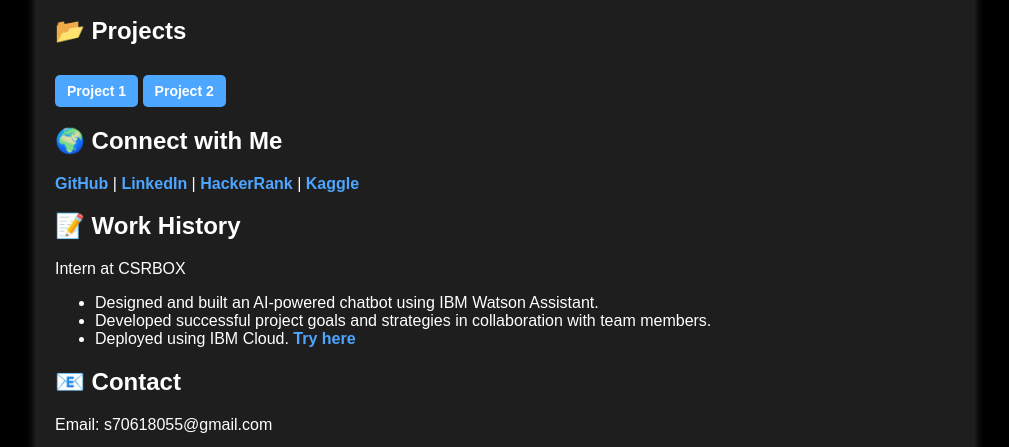
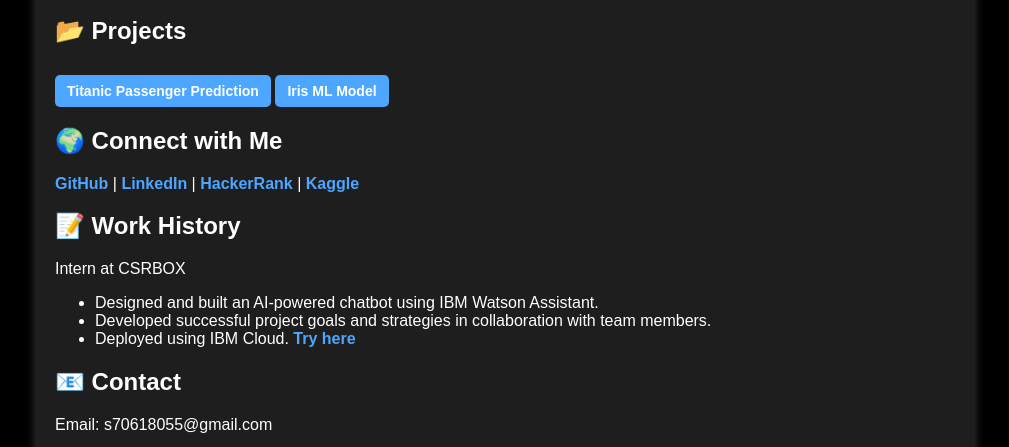
Before and after one commit to shaahz369/shaahz369.github.io, a plain HTML site: page index.html in a window 1280 px wide. Shown: the part 351-798 px from the top of the page, without its empty margins (135-1144 px from the left). Drawn offline with Linux system fonts and the light colour scheme.

Commit message:
Update index.html

```diff
--- a/index.html
+++ b/index.html
@@ -108,11 +108,13 @@
         <div class="content">
             <h1>Hello, I'm Muhammed Shahzad</h1>
             <p>Data Science & AI Enthusiast | Developer</p>
+
             <div class="section">
                 <h2>📂 Projects</h2>
-                <a href="https://github.com/shaahz369/project1" target="_blank" class="btn">Project 1</a>
-                <a href="https://github.com/shaahz369/project2" target="_blank" class="btn">Project 2</a>
+                <a href="https://github.com/shaahz369/titanic_passenger_prediction" target="_blank" class="btn">Titanic Passenger Prediction</a>
+                <a href="https://github.com/shaahz369/iris_ml_model" target="_blank" class="btn">Iris ML Model</a>
             </div>
+
             <div class="section">
                 <h2>🌍 Connect with Me</h2>
                 <a href="https://github.com/shaahz369" target="_blank">GitHub</a> |
@@ -120,6 +122,7 @@
                 <a href="https://www.hackerrank.com/profile/s70618055" target="_blank">HackerRank</a> |
                 <a href="https://www.kaggle.com/shahzad35" target="_blank">Kaggle</a>
             </div>
+
             <div class="section">
                 <h2>📝 Work History</h2>
                 <p>Intern at CSRBOX</p>
@@ -129,21 +132,25 @@
                     <li>Deployed using IBM Cloud. <a href="https://web-chat.global.assistant.watson.appdomain.cloud/preview.html?integrationID=c5c33fed-1ca0-4389-a1dd-7816e508c9fe&region=au-syd&serviceInstanceID=e78410ab-c34c-4c25-a061-04901eb4cb66" target="_blank">Try here</a></li>
                 </ul>
             </div>
+
             <div class="section">
                 <h2>📧 Contact</h2>
                 <p>Email: s70618055@gmail.com</p>
                 <p>Phone: +91 8138816136</p>
                 <p>Location: Perinthalmanna, Malappuram, Kerala</p>
             </div>
+
             <div class="section">
                 <h2>📝 Resume</h2>
-                <a href="resume.pdf" download class="btn">Download Resume</a>
+                <a href="rsm_ml.pdf" download class="btn">Download Resume</a>
             </div>
+
             <div class="section">
                 <button class="toggle-btn" onclick="toggleMode()">Toggle Dark Mode</button>
             </div>
         </div>
     </div>
+
     <script>
         function toggleMode() {
             let body = document.body;
```
